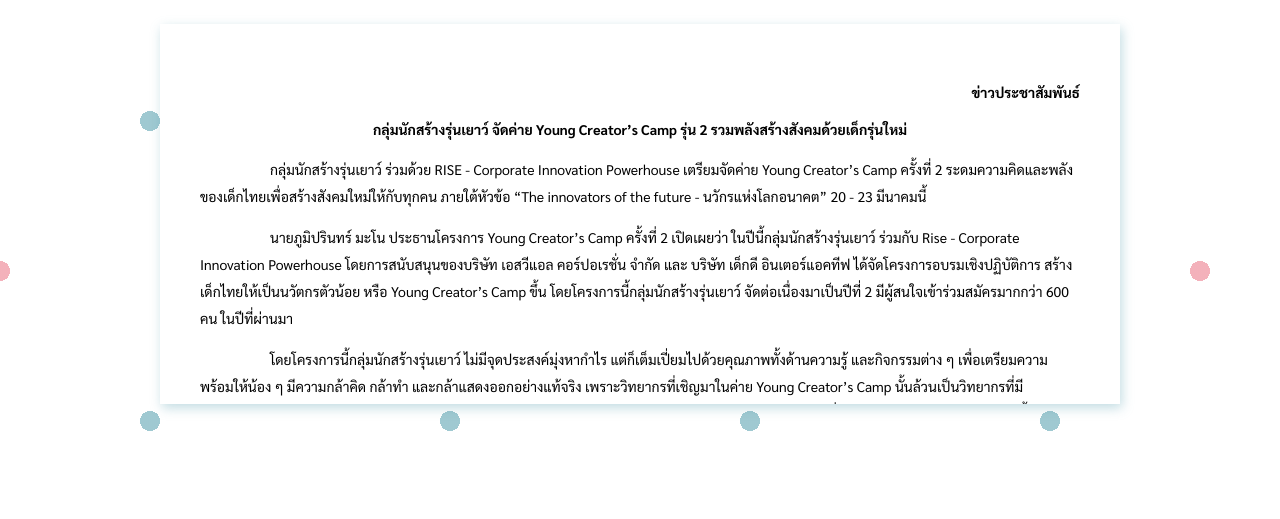
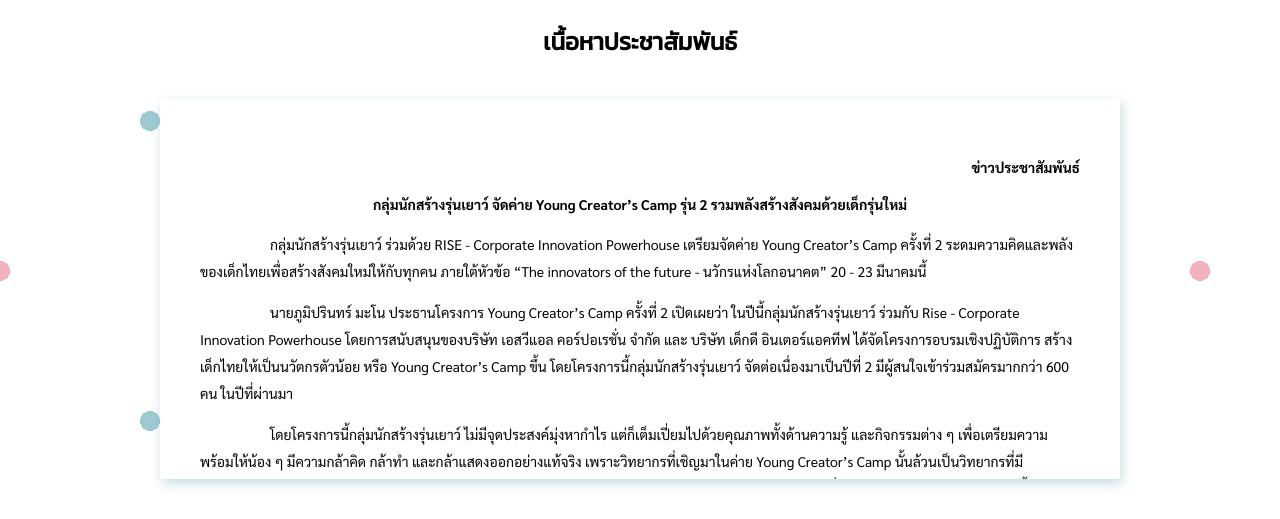
Before and after one commit to hanamijung/ycc2-press, a plain HTML site: page public/index.html in a window 1280 px wide. Shown: the part 329-848 px from the top of the page. Before the commit the page ends 800 px from the top, so only its background shows below. Drawn offline with Linux system fonts and the light colour scheme.

Commit message:
:sparkles: add subheading

```diff
--- a/public/index.html
+++ b/public/index.html
@@ -38,6 +38,7 @@
         <div class="center">
             <img src="assets/logo.svg" alt="logo" class="logo">
             <h1 class="heading">ร่วมประชาสัมพันธ์โครงการ</h1>
+            <h2 class="heading">เนื้อหาประชาสัมพันธ์</h2>
         </div>
         <div class="content-box">
             <div class="content-header content-right">
--- a/public/style.css
+++ b/public/style.css
@@ -12,6 +12,11 @@ body {
 }
 
 .heading {
+  font-family: "Kanit", sans-serif;
+  margin-bottom: 40px;
+}
+
+.subheading {
   font-family: "Kanit", sans-serif;
   margin-bottom: 40px;
 }
```
